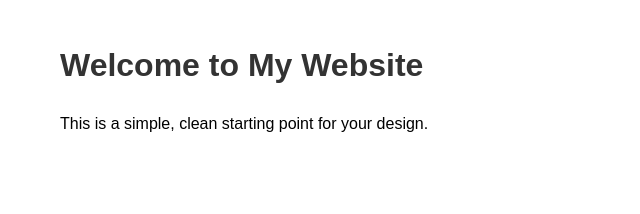
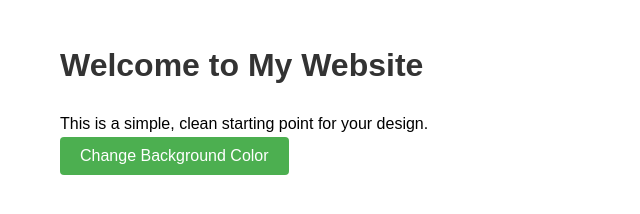
Before and after one commit to sblbl/prompting-starter, a website: page index.html in a window 1280 px wide. Shown: the whole page, without its empty margins (0-640 px from the left). Drawn offline with Linux system fonts and the light colour scheme.

Commit message:
Add color-changing button

```diff
--- a/index.html
+++ b/index.html
@@ -1,22 +1,18 @@
-
 <!DOCTYPE html>
 <html lang="en">
-<!-- This is the main HTML structure for our website -->
 <head>
     <meta charset="UTF-8">
     <meta name="viewport" content="width=device-width, initial-scale=1.0">
     <title>My Website</title>
-    <!-- Linking our CSS file from the public folder -->
     <link rel="stylesheet" href="/public/style.css">
 </head>
 <body>
-    <!-- Main content container -->
     <main class="container">
         <h1>Welcome to My Website</h1>
         <p>This is a simple, clean starting point for your design.</p>
+        <button id="colorButton" class="color-button">Change Background Color</button>
     </main>
 
-    <!-- JavaScript is loaded at the end for better page loading performance -->
     <script src="/public/script.js"></script>
 </body>
 </html>
--- a/public/script.js
+++ b/public/script.js
@@ -1,6 +1,16 @@
-
 // Wait for the DOM to be fully loaded before running any JavaScript
 document.addEventListener('DOMContentLoaded', () => {
-    // Initialize your JavaScript functionality here
+    const colorButton = document.getElementById('colorButton');
+
+    // Array of background colors to cycle through
+    const colors = ['#f0f0f0', '#ffebee', '#e8f5e9', '#e3f2fd', '#fff3e0'];
+    let currentColorIndex = 0;
+
+    colorButton.addEventListener('click', () => {
+        // Get the next color and update the index
+        currentColorIndex = (currentColorIndex + 1) % colors.length;
+        document.body.style.backgroundColor = colors[currentColorIndex];
+    });
+
     console.log('Website loaded successfully!');
 });
--- a/public/style.css
+++ b/public/style.css
@@ -1,4 +1,3 @@
-
 /* Reset default browser styles */
 * {
     margin: 0;
@@ -11,6 +10,7 @@ body {
     font-family: Arial, sans-serif;
     line-height: 1.6;
     padding: 20px;
+    transition: background-color 0.3s ease;
 }
 
 /* Main container styles */
@@ -25,3 +25,19 @@ h1 {
     margin-bottom: 20px;
     color: #333;
 }
+
+/* Button styles */
+.color-button {
+    padding: 10px 20px;
+    font-size: 16px;
+    background-color: #4CAF50;
+    color: white;
+    border: none;
+    border-radius: 4px;
+    cursor: pointer;
+    transition: background-color 0.3s ease;
+}
+
+.color-button:hover {
+    background-color: #45a049;
+}
```
